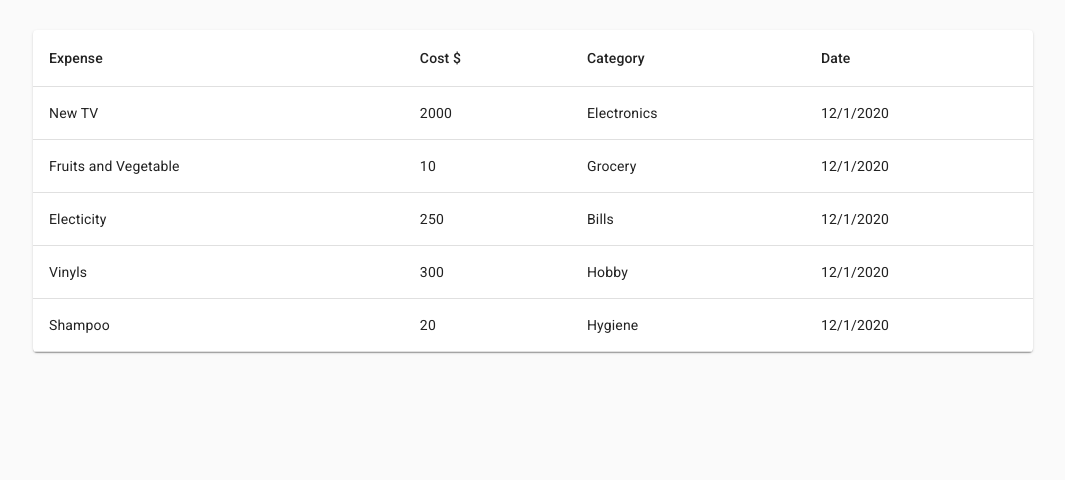
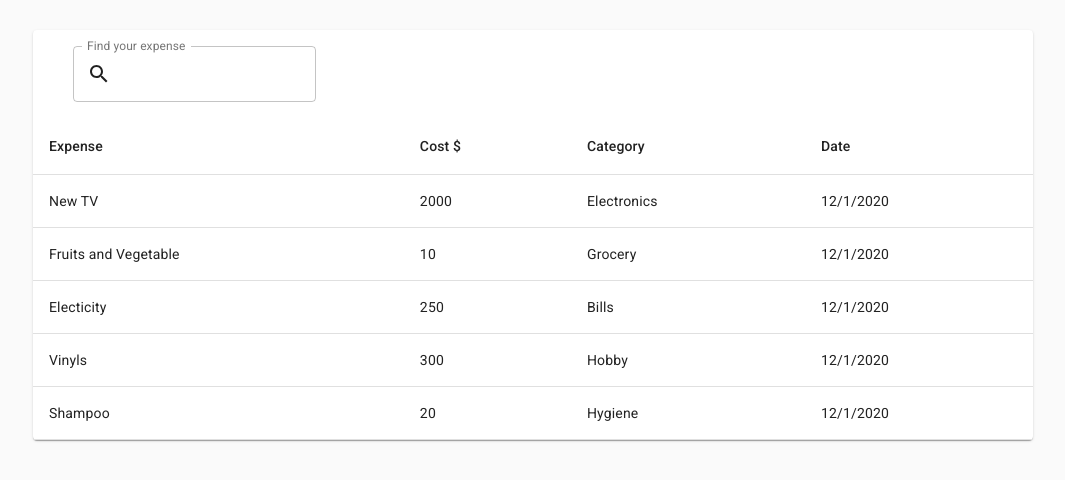
Before and after one commit to mateusz24polok/budget-manager-app, a React (Create React App) app: page / in a window 1280 px wide. Shown: the top 480 px of the page, without its empty margins (107-1172 px from the left). Built offline with nearby package versions, Linux system fonts and the light colour scheme.

Commit message:
Toolbar has been prepared and SearchInput has been done

```diff
--- /dev/null
+++ b/src/components/atoms/SearchInput/index.tsx
@@ -0,0 +1,31 @@
+import React from "react";
+import { TextField, InputAdornment } from "@material-ui/core";
+import { Search } from "@material-ui/icons";
+import { useStyles } from "./styles";
+
+interface SearchInputProps {
+  value?: string;
+  onChange?: () => void;
+}
+
+const SearchInput: React.FC<SearchInputProps> = ({ value, onChange }) => {
+  const classes = useStyles();
+  return (
+    <TextField
+      className={classes.margin}
+      value={value}
+      onChange={onChange}
+      variant="outlined"
+      label="Find your expense"
+      InputProps={{
+        startAdornment: (
+          <InputAdornment position="start">
+            <Search />
+          </InputAdornment>
+        ),
+      }}
+    />
+  );
+};
+
+export default SearchInput;
--- /dev/null
+++ b/src/components/atoms/SearchInput/styles.tsx
@@ -0,0 +1,7 @@
+import { makeStyles, Theme } from "@material-ui/core";
+
+export const useStyles = makeStyles((theme: Theme) => ({
+  margin: {
+    margin: theme.spacing(2),
+  },
+}));
--- /dev/null
+++ b/src/components/molecules/Toolbar/index.tsx
@@ -0,0 +1,13 @@
+import React from "react";
+import { Toolbar as MuiToolbar } from "@material-ui/core";
+import SearchInput from "../../atoms/SearchInput";
+
+const Toolbar = () => {
+  return (
+    <MuiToolbar>
+      <SearchInput />
+    </MuiToolbar>
+  );
+};
+
+export default Toolbar;
--- a/src/components/organisms/Table/index.tsx
+++ b/src/components/organisms/Table/index.tsx
@@ -6,9 +6,10 @@ import {
   TableHead,
   TableCell,
   TableRow,
-  TableBody
+  TableBody,
 } from "@material-ui/core";
 import { SingleExpense, TableHeaderData } from "../../../interfaces";
+import Toolbar from "../../molecules/Toolbar";
 
 interface TableProps {
   bodyData: Array<SingleExpense>;
@@ -18,6 +19,7 @@ interface TableProps {
 const Table: React.FC<TableProps> = ({ bodyData, headData }) => {
   return (
     <Paper>
+      <Toolbar />
       <TableContainer>
         <MuiTable>
           <TableHead>
```
Also changed, not shown: src/components/organisms/Table/helpers.ts (added, +30 -0 lines), 1 other file (tests, documents, lock files or other folders).
